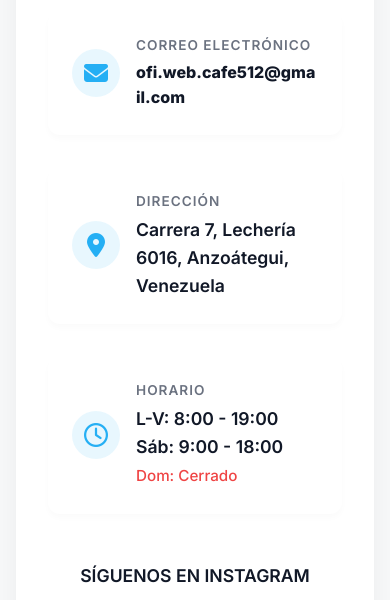
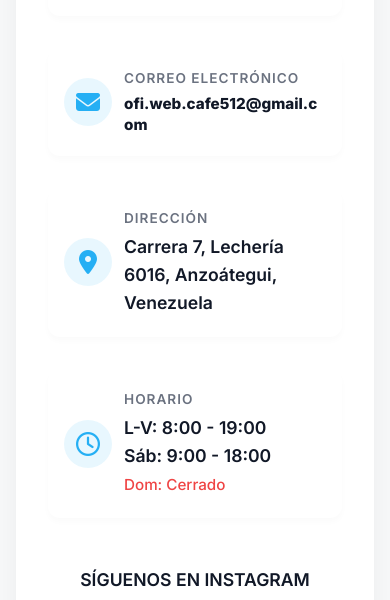
Before and after one commit to XIIMMVP/ofiwebcafe-business, a website built with Vite: page contact.html in a window 390 px wide. Shown: the part 618-1218 px from the top of the page. Built offline with nearby package versions, Linux system fonts and the light colour scheme.

Commit message:
style: fix contact card spacing and email wrapping on mobile

```diff
--- a/style.css
+++ b/style.css
@@ -672,22 +672,30 @@ footer {
   }
 
   .contact-card-wrapper {
-    margin-top: 0;
+    margin-top: 2rem !important;
+    /* Move it down from the blue header */
     margin-bottom: 3rem;
-    padding-top: 0;
   }
 
   .contact-info-card {
-    padding: 2.5rem 1.25rem !important;
-    margin-top: -1rem;
-    /* Slightly overlap but not over the h1 */
+    padding: 2rem 1rem !important;
+    margin-top: 0 !important;
+    /* Remove any negative overlap */
   }
 
   .contact-value {
-    font-size: 1rem !important;
+    font-size: 0.95rem !important;
+    /* Slightly smaller for the email */
     word-break: break-all;
+    /* Keep break-all but smaller font usually avoids the lone letter if possible */
     overflow-wrap: break-word;
     font-weight: 700;
+    line-height: 1.4;
+  }
+
+  .info-item {
+    gap: 0.75rem !important;
+    padding: 1.25rem 1rem !important;
   }
 }
 
```
